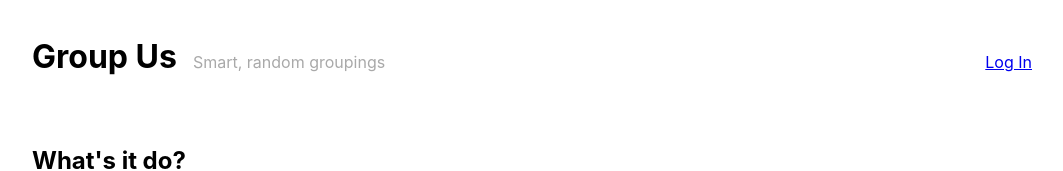
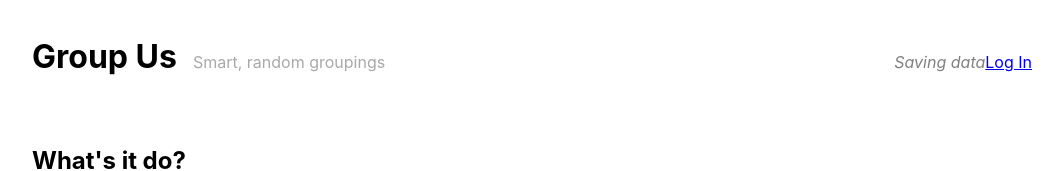
Before and after one commit to TylerAuer/groups, a React (Create React App) app: page /#/ in a window 1280 px wide. Shown: the top 171 px of the page, without its empty margins (108-1171 px from the left). Built offline with nearby package versions, Linux system fonts and the light colour scheme.

Commit message:
add save status to header

```diff
--- a/src/AppPage.js
+++ b/src/AppPage.js
@@ -6,7 +6,6 @@ import EditableSectionTitle from './components/EditableSectionTitle';
 import GroupList from './components/GroupList';
 import GenerationList from './components/GenerationList';
 import StudentList from './components/StudentList';
-import SaveTracker from './components/SaveTracker';
 
 const AppPage = () => {
   const loadData = useLoadData();
@@ -23,7 +22,6 @@ const AppPage = () => {
 
   return (
     <section>
-      <SaveTracker />
       <EditableSectionTitle />
       <GroupList />
       <GenerationList />
--- a/src/components/Header.js
+++ b/src/components/Header.js
@@ -4,6 +4,7 @@ import { colors } from '../constants/styles';
 import { Link } from 'react-router-dom';
 import { useRecoilValue } from 'recoil';
 import { userAtom } from '../recoil/atoms';
+import SaveTracker from './SaveTracker';
 
 const Header = () => {
   const user = useRecoilValue(userAtom);
@@ -28,6 +29,8 @@ const Header = () => {
   `;
 
   const rightCss = css`
+    display: flex;
+    flex-direction: row;
     margin-left: auto;
     display: inline-block;
   `;
@@ -48,6 +51,7 @@ const Header = () => {
         <div css={subtitleCss}>Smart, random groupings</div>
       </Link>
       <div css={rightCss}>
+        <SaveTracker />
         {user ? (
           <img
             css={profilePicCss}
--- a/src/components/SaveTracker.js
+++ b/src/components/SaveTracker.js
@@ -1,10 +1,14 @@
+/** @jsx jsx */
+import { css, jsx } from '@emotion/core';
+import { SAVE_STATUS } from '../constants/saveStatus';
 import useSaveSection from '../hooks/useSaveSection';
-import { useRecoilValue } from 'recoil';
+import { useRecoilValue, useRecoilState } from 'recoil';
 import {
   userAtom,
   sectionListAtom,
   genListAtom,
   studentListAtom,
+  dataIsSavedAtom,
 } from '../recoil/atoms';
 import { useEffect } from 'react';
 
@@ -14,21 +18,27 @@ const SaveTracker = () => {
   const sections = useRecoilValue(sectionListAtom);
   const gens = useRecoilValue(genListAtom);
   const students = useRecoilValue(studentListAtom);
+  const [saveStatus, setSaveStatus] = useRecoilState(dataIsSavedAtom);
+
+  const statusCss = css`
+    display: inline-block;
+    color: grey;
+    font-style: italic;
+  `;
 
   useEffect(() => {
-    // TODO: Trigger some state that says a change has not been saved
-
-    const delayedSave = setTimeout(() => {
+    setSaveStatus(SAVE_STATUS.SAVING);
+    const debouncedSectionSave = setTimeout(() => {
       if (user) save();
-    }, 3000);
+    }, 1000);
 
     return () => {
-      clearTimeout(delayedSave);
+      clearTimeout(debouncedSectionSave);
     };
     // eslint-disable-next-line react-hooks/exhaustive-deps
   }, [user, sections, gens, students]);
 
-  return null;
+  return <div css={statusCss}>{saveStatus}</div>;
 };
 
 export default SaveTracker;
--- /dev/null
+++ b/src/constants/saveStatus.js
@@ -0,0 +1,6 @@
+export const SAVE_STATUS = {
+  SAVED: 'All changes saved',
+  SAVING: 'Saving data',
+  DISABLED: 'Log in to save your data',
+  ERROR: 'An error occured',
+};
--- a/src/hooks/useSaveSection.js
+++ b/src/hooks/useSaveSection.js
@@ -1,8 +1,6 @@
+import { SAVE_STATUS } from '../constants/saveStatus';
 import { useRecoilValue, useSetRecoilState } from 'recoil';
-import {
-  awaitingSaveConfirmationAtom,
-  sectionVersionAtom,
-} from '../recoil/atoms';
+import { dataIsSavedAtom, sectionVersionAtom } from '../recoil/atoms';
 import {
   saveSectionPrimaryKeySelector,
   saveDataSelector,
@@ -12,20 +10,31 @@ const useSaveSection = () => {
   const key = useRecoilValue(saveSectionPrimaryKeySelector);
   const data = useRecoilValue(saveDataSelector);
   const setVersion = useSetRecoilState(sectionVersionAtom);
+  const setSave = useSetRecoilState(dataIsSavedAtom);
 
   const saveSection = async () => {
     // Doesn't take effect until AFTER the fetch request has been made,
     // So there is also a +1 on the save selector
     setVersion((prev) => prev + 1);
 
-    // TODO: Change state on successful response to note that changes are saved
     fetch(`/data/section/${key}`, {
       method: 'PUT',
       headers: {
         'Content-Type': 'application/json',
       },
       body: JSON.stringify(data),
-    });
+    })
+      .then((res) => {
+        if (res.status === 200) {
+          setSave(SAVE_STATUS.SAVED);
+        } else {
+          setSave(SAVE_STATUS.ERROR);
+        }
+      })
+      .catch((err) => {
+        setSave(SAVE_STATUS.ERROR);
+        console.log(err);
+      });
   };
 
   return saveSection;
--- a/src/recoil/atoms.js
+++ b/src/recoil/atoms.js
@@ -78,8 +78,8 @@ export const studentListAtom = atom({
 ///////////////////////////////////////////////////////////
 // SAVING DATA ////////////////////////////////////////////
 
-export const awaitingSaveConfirmationAtom = atom({
+export const dataIsSavedAtom = atom({
   // List of students in the currently active section
-  key: 'awaitingSaveConfirmationAtom',
-  default: false,
+  key: 'dataIsSavedAtom',
+  default: true,
 });
```
